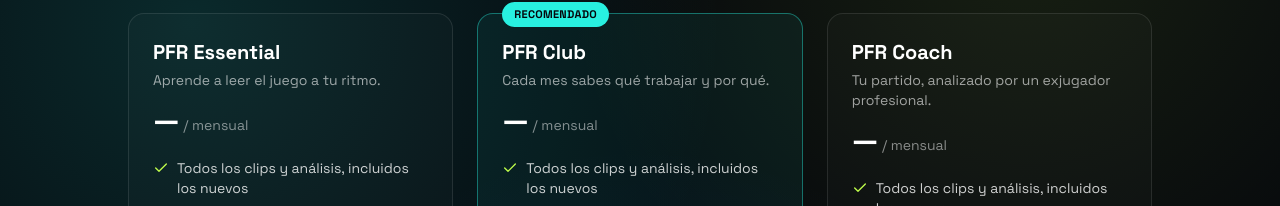
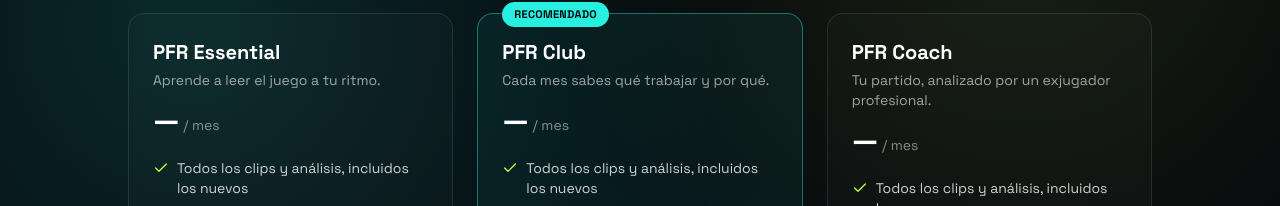
Before and after one commit to pablocasalm/PFR, a React (Vite) app: page /suscripcion in a window 1280 px wide. Shown: the part 167-373 px from the top of the page. Built offline with nearby package versions, Linux system fonts and the light colour scheme; no server answers; sample sign-in values are in the browser's storage.

Commit message:
fix: «/ mes» detrás del precio, como en la landing
Co-Authored-By: Claude Opus 5.5 <noreply@anthropic.com>

```diff
--- a/src/pages/App/pages/Precios.tsx
+++ b/src/pages/App/pages/Precios.tsx
@@ -140,7 +140,7 @@ const PlanCard = ({
         )}
         <span>
           {backendPrice ? currencyFormat(backendPrice.displayAmount, backendPrice.currency, lang) : backend ? "—" : "…"}
-          <span className="text-sm font-normal text-white/50"> / {t("precios.interval.monthly", "mensual")}</span>
+          <span className="text-sm font-normal text-white/50"> / {t("precios.interval.monthly", "mes")}</span>
         </span>
       </p>
       {slotsText && <p className="mt-1 text-xs font-semibold text-neon-lime">{slotsText}</p>}
```
